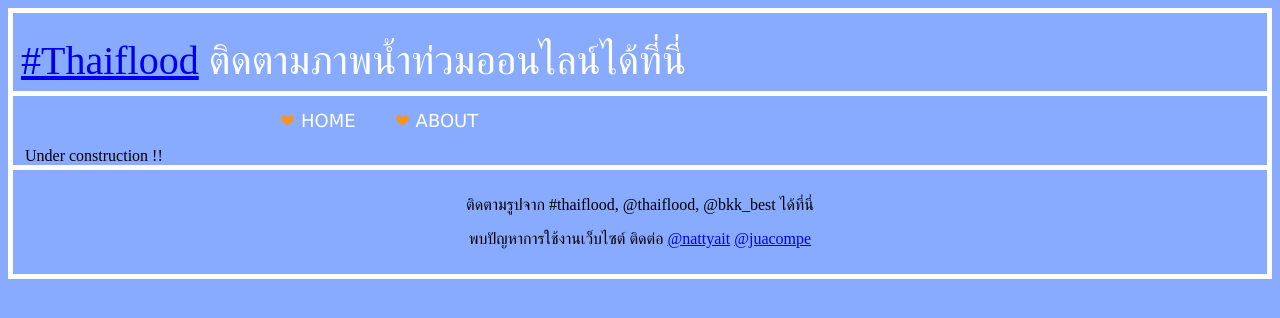
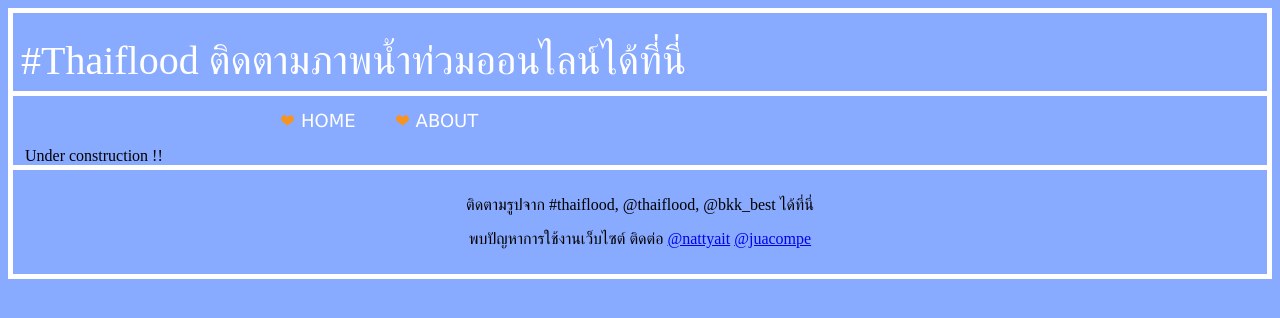
Before and after one commit to juacompe/njwedding, a Django app: template templates/about.html in a window 1280 px wide. Shown: the top 318 px of the page. Run offline with Django 3.2, Linux system fonts and the light colour scheme; the template is opened without the code that fills it, so the values that code supplies are empty; parts of the project's set-up code (start-up, migrations or seed data) failed here and were passed over.

Commit message:
fix style

```diff
--- a/slideshow/static/css/home.css
+++ b/slideshow/static/css/home.css
@@ -50,8 +50,3 @@ background:rgba(0,0,0,.5);
 .galleria-info-link {
 display:none;
 }
-
-#website_title a{
-    text-decoration: none;
-    color: white;
-}
--- a/slideshow/static/css/igoyz.css
+++ b/slideshow/static/css/igoyz.css
@@ -140,3 +140,8 @@ p.msg{
     text-align: center;
     margin-bottom: 30px
 }
+
+#website_title a{
+    text-decoration: none;
+    color: white;
+}
```
